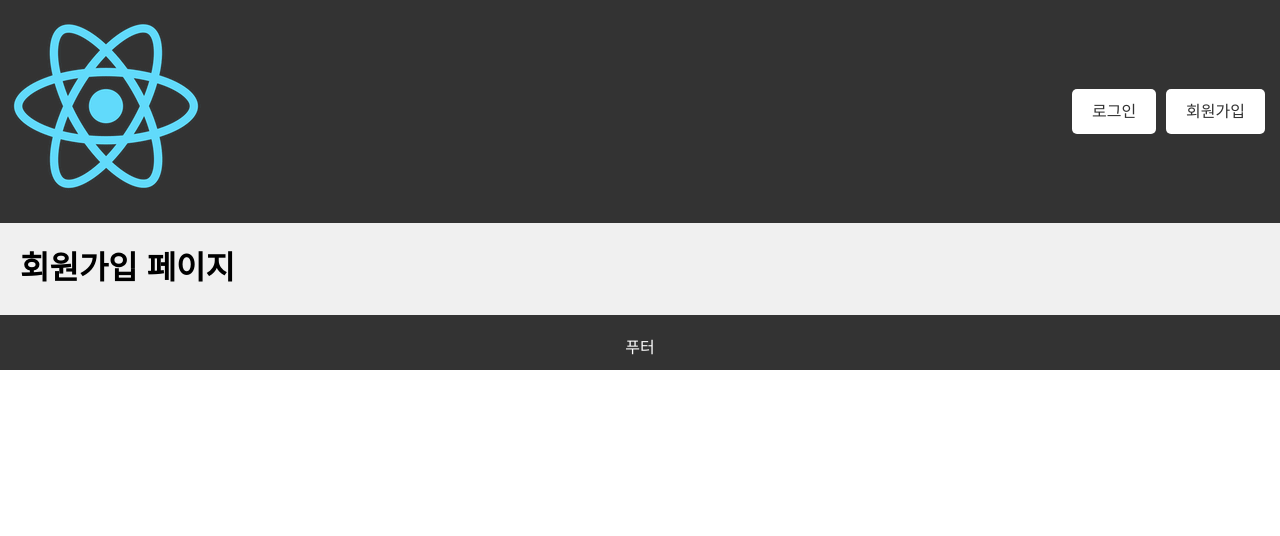
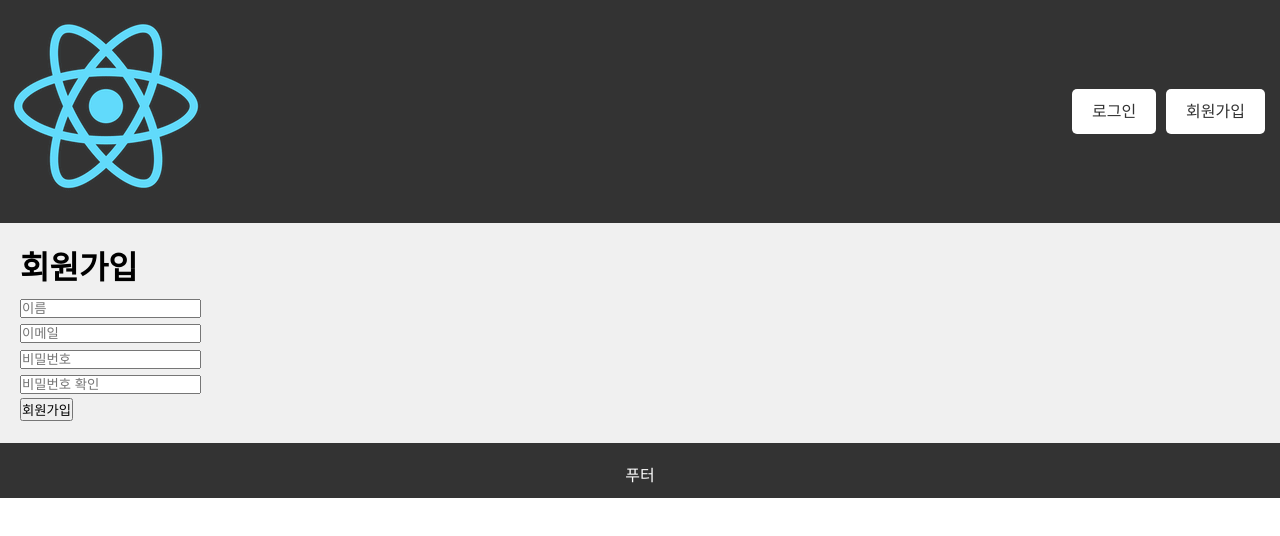
Before and after one commit to HP657/ShoppingMall, a React (Create React App) app in the folder frontend/: page /signup in a window 1280 px wide. Shown: the top 536 px of the page. Built offline with nearby package versions, Linux system fonts and the light colour scheme.

Commit message:
회원가입 폼

```diff
--- a/frontend/src/SignUpForm/SignupForm.tsx
+++ b/frontend/src/SignUpForm/SignupForm.tsx
@@ -1,9 +1,53 @@
-import styles from "./SignUpForm.module.css"
+import styles from "./SignUpForm.module.css";
+import { useState } from "react";
 
 function SignUpForm() {
+    const [userName, setUserName] = useState<string>("");
+    const [email, setEmail] = useState<string>("");
+    const [password, setPassword] = useState<string>("");
+    const [passwordConfirm, setPasswordConfirm] = useState<string>("");
+
+    const handleSignUp = (event: React.FormEvent<HTMLFormElement>) => {
+        event.preventDefault();
+        console.log({ userName, email, password, passwordConfirm });
+    };
+
     return (
-        <h1>회원가입 페이지</h1>
-    )
+        <>
+            <h1>회원가입</h1>
+            <form onSubmit={handleSignUp}>
+                <input
+                    type="text"
+                    name="UserName"
+                    placeholder="이름"
+                    value={userName}
+                    onChange={(e) => setUserName(e.target.value)}
+                /><br />
+                <input
+                    type="email"
+                    name="Email"
+                    placeholder="이메일"
+                    value={email}
+                    onChange={(e) => setEmail(e.target.value)}
+                /><br />
+                <input
+                    type="password"
+                    name="Password"
+                    placeholder="비밀번호"
+                    value={password}
+                    onChange={(e) => setPassword(e.target.value)}
+                /><br />
+                <input
+                    type="password"
+                    name="PasswordConfirm"
+                    placeholder="비밀번호 확인"
+                    value={passwordConfirm}
+                    onChange={(e) => setPasswordConfirm(e.target.value)}
+                /><br />
+                <input type="submit" value="회원가입" />
+            </form>
+        </>
+    );
 }
 
-export default SignUpForm
+export default SignUpForm;
```
